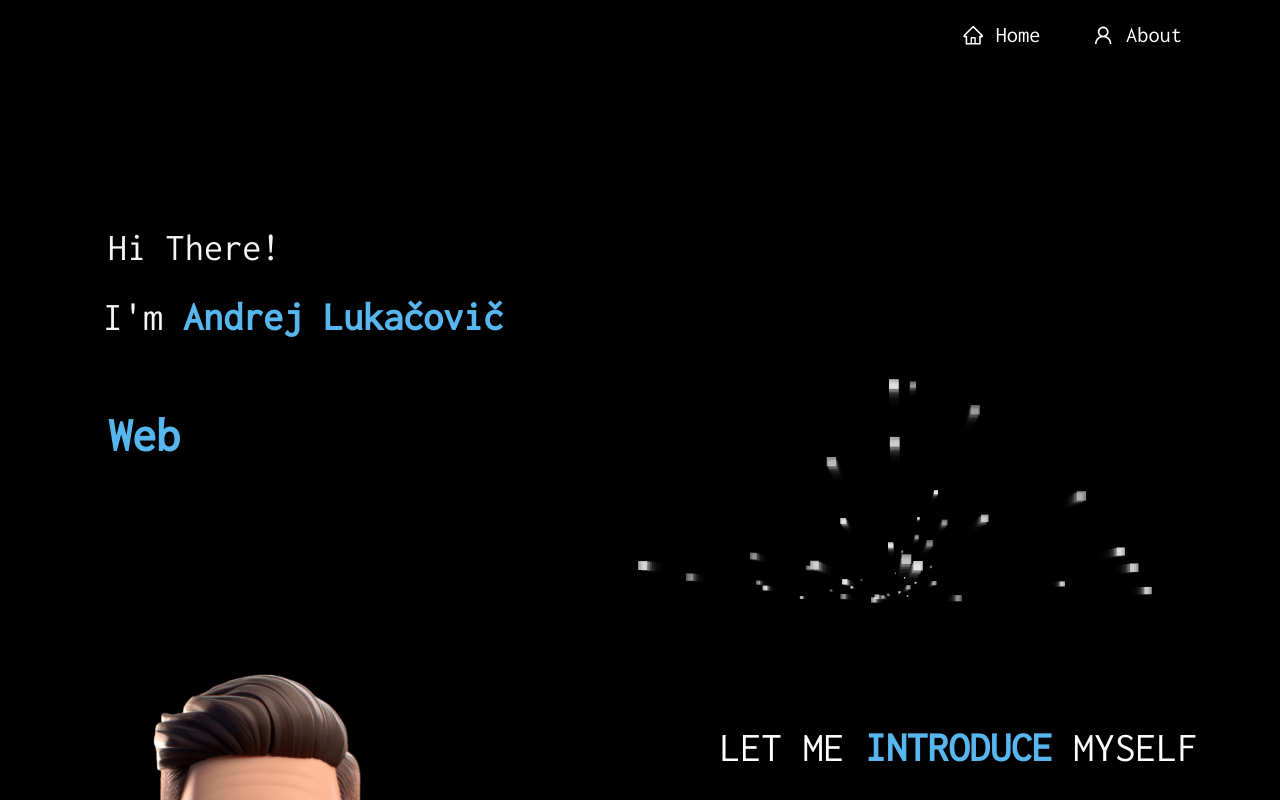
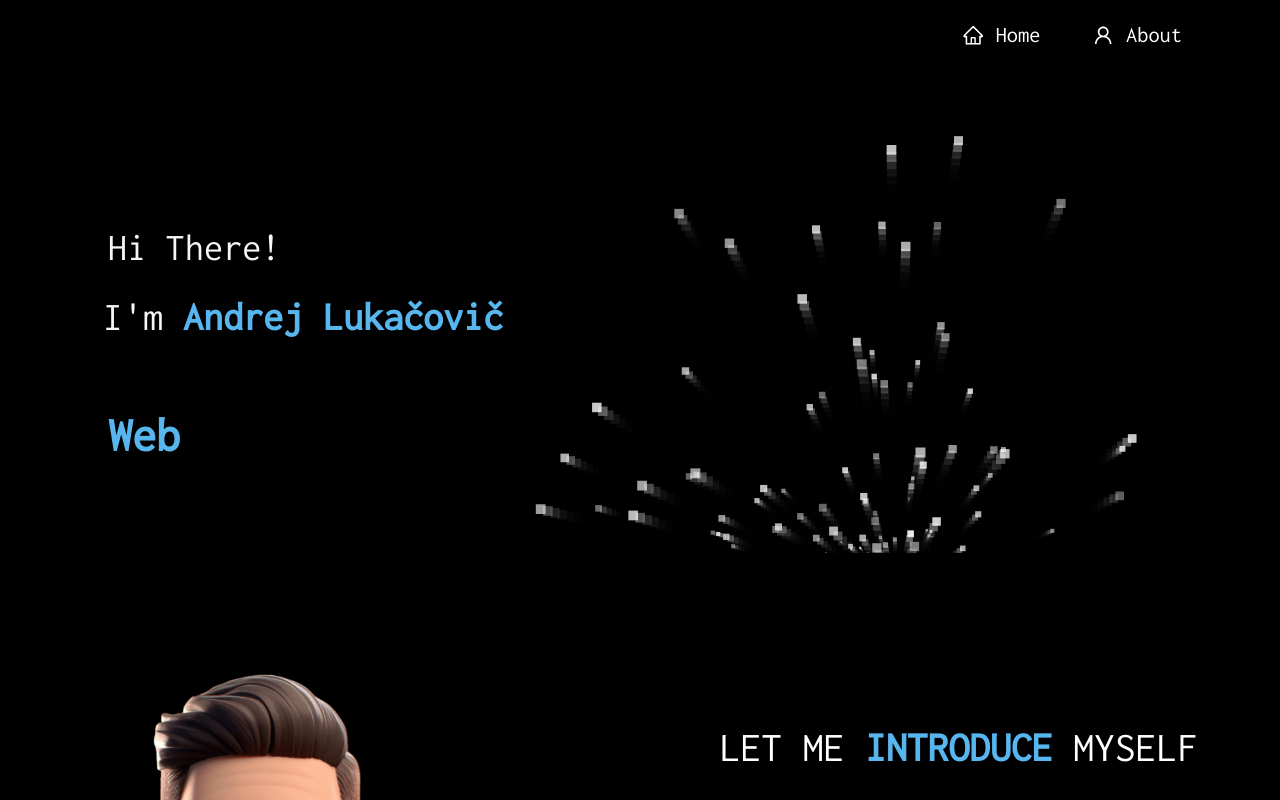
Before and after one commit to lukacan/WebApp, a React (Create React App) app: page / in a window 1280 px wide. Shown: the top 800 px of the page. Built offline with nearby package versions, Linux system fonts and the light colour scheme.

Commit message:
updated particles

```diff
--- a/src/components/Home/Home.js
+++ b/src/components/Home/Home.js
@@ -7,10 +7,11 @@ import About from "../About/About.js"
 function Home() {
     return (
         <section>
+            <Particle />
+
             <Container fluid className="home-section" id="home">
+
                 <Container className="home-content">
-                    <Particle />
-
                     <Row md={8} className="home-header">
                         <h1 style={{ paddingBottom: 15 }} className="heading">
                             Hi There!{" "}
@@ -23,6 +24,7 @@ function Home() {
                         <div style={{ padding: 50, textAlign: "left" }}>
                             <Type />
                         </div>
+
                     </Row>
                 </Container>
             </Container>
--- a/src/components/Particle.js
+++ b/src/components/Particle.js
@@ -28,7 +28,7 @@ function Particle() {
                     move: {
                         enable: true,
                         size: true,
-                        speed: 2,
+                        speed: 3,
                         direction: "none",
                         outModes: {
                             default: "destroy"
@@ -41,6 +41,7 @@ function Particle() {
                     },
                     repulse: {}
                 },
+                fullScreen: { enable: false },
                 detectRetina: true,
                 background: {
                     color: "#000"
@@ -48,8 +49,8 @@ function Particle() {
                 emitters: [{
                     direction: "top-left",
                     rate: {
-                        delay: 1,
-                        quantity: 4
+                        delay: 0.5,
+                        quantity: 8
                     },
                     position: {
                         x: 70,
@@ -62,16 +63,13 @@ function Particle() {
                 {
                     direction: "top-right",
                     rate: {
-                        delay: 1,
-                        quantity: 4
+                        delay: 0.5,
+                        quantity: 5
                     },
                     position: {
                         x: 70,
                         y: 75
                     },
-                    life: {
-                        count: 10
-                    }
                 },],
 
             }}
--- a/src/style.css
+++ b/src/style.css
@@ -118,23 +118,27 @@ button:focus {
 /* Home section */
 /* --------- */
 #tsparticles {
-    position: fixed !important;
-    background-repeat: no-repeat !important;
-    background-size: cover !important;
-    width: 100%;
-    height: 100%;
+    position: absolute;
+    top: 0;
+    left: 0;
+    bottom: 0;
+    right: 0;
+    padding: 0;
+    margin: 0;
     z-index: -1;
 }
 
 .home-header {
     padding-top: 80px !important;
     text-align: left;
+    z-index: 1;
 }
 
 .home-content {
     padding: 9rem 0 2rem !important;
     color: whitesmoke;
     text-align: left;
+    z-index: 1;
 }
 
 .heading {
@@ -190,6 +194,7 @@ button:focus {
     position: relative;
     padding-bottom: 70px !important;
     padding-top: 70px !important;
+    background-color: #000000;
 }
 
 .home-about-description {
@@ -274,6 +279,7 @@ button:focus {
     bottom: 0 !important;
     padding-top: 10px !important;
     padding-bottom: 8px !important;
+    background-color: #000000;
 }
 
 .footer-copywright {
```
